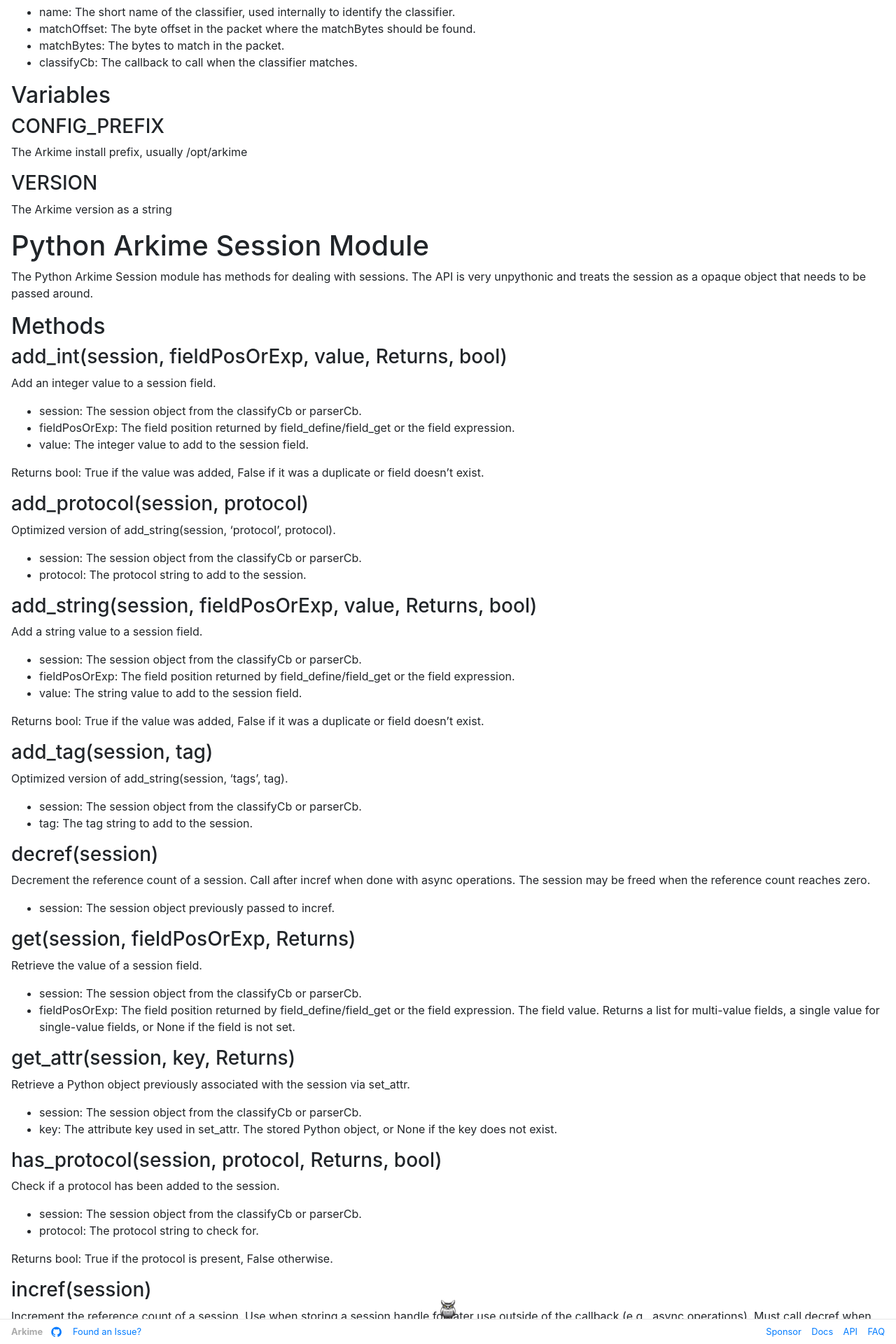
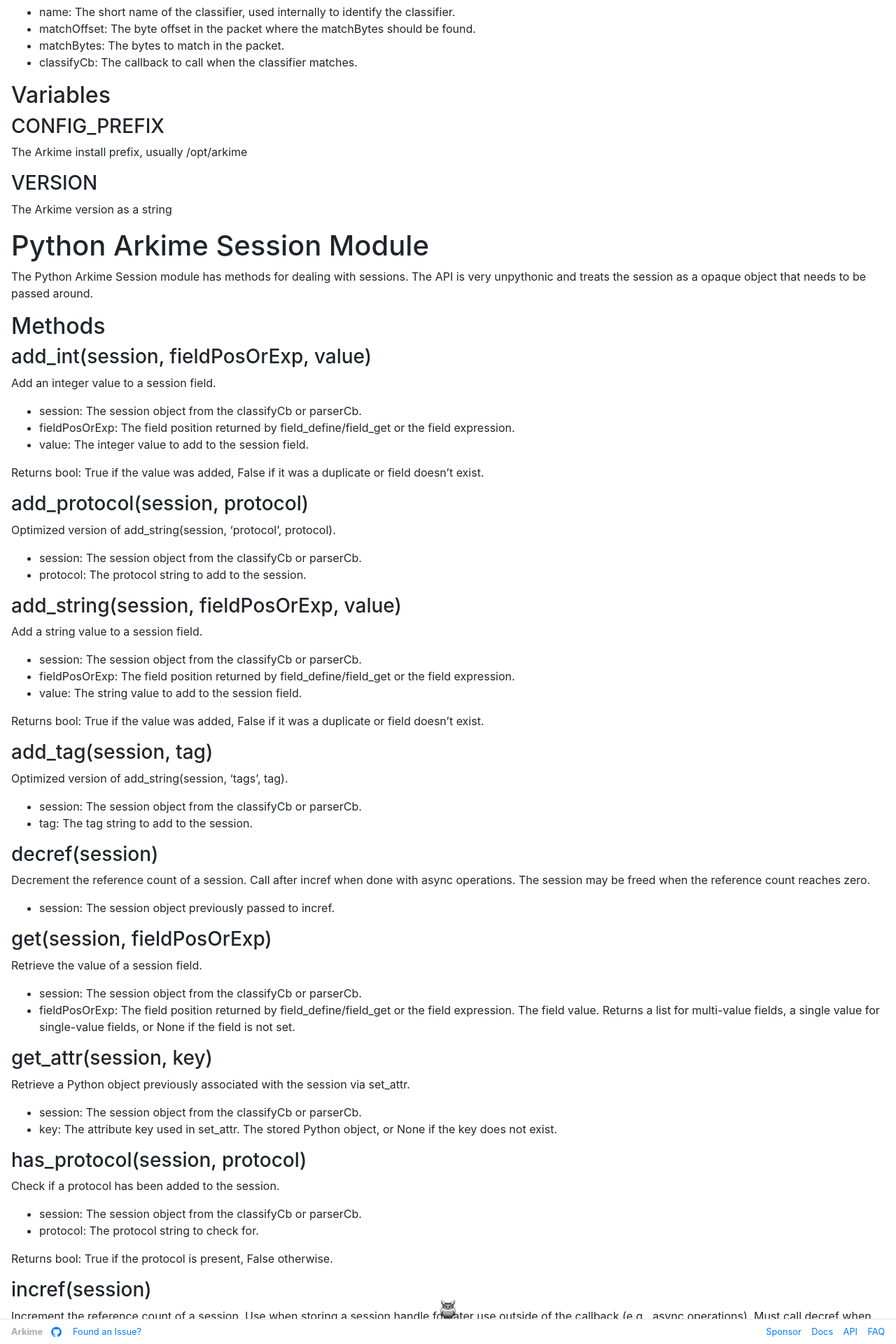
Before and after one commit to arkime/arkimeweb, a Jekyll site: the page built from _wiki/python.md, in a window 1280 px wide. Shown: the part 3080-5000 px from the top of the page at 70% size. Built offline with Jekyll 4.4.1, drawn with Linux system fonts in a browser that asks for light colours.

Commit message:
fix returns in arg list

```diff
--- a/_wiki/python.md
+++ b/_wiki/python.md
@@ -173,7 +173,7 @@
 
 ## Methods
 
-### add_int(session, fieldPosOrExp, value, Returns, bool)
+### add_int(session, fieldPosOrExp, value)
 
 Add an integer value to a session field.
 
@@ -190,7 +190,7 @@
 * session: The session object from the classifyCb or parserCb.
 * protocol: The protocol string to add to the session.
 
-### add_string(session, fieldPosOrExp, value, Returns, bool)
+### add_string(session, fieldPosOrExp, value)
 
 Add a string value to a session field.
 
@@ -214,7 +214,7 @@
 
 * session: The session object previously passed to incref.
 
-### get(session, fieldPosOrExp, Returns)
+### get(session, fieldPosOrExp)
 
 Retrieve the value of a session field.
 
@@ -223,7 +223,7 @@
  The field value. Returns a list for multi-value fields, a single value for single-value
  fields, or None if the field is not set.
 
-### get_attr(session, key, Returns)
+### get_attr(session, key)
 
 Retrieve a Python object previously associated with the session via set_attr.
 
@@ -231,7 +231,7 @@
 * key: The attribute key used in set_attr.
  The stored Python object, or None if the key does not exist.
 
-### has_protocol(session, protocol, Returns, bool)
+### has_protocol(session, protocol)
 
 Check if a protocol has been added to the session.
 
@@ -325,7 +325,7 @@
   - writerFileNum - Integer - The writer file number from files index
   - writerFilePos - Integer - The offset in the writer file
 
-### run_ethernet_cb(batch, packet, packetBytes, type, description, Returns, PacketRC)
+### run_ethernet_cb(batch, packet, packetBytes, type, description)
 
 Continue processing a packet at the Ethernet layer. Calls the registered callback for the ethertype.
 
@@ -337,7 +337,7 @@
 
 Returns PacketRC: The result from the ethertype handler, or UNKNOWN_ETHER if no handler registered.
 
-### run_ip_cb(batch, packet, packetBytes, type, description, Returns, PacketRC)
+### run_ip_cb(batch, packet, packetBytes, type, description)
 
 Continue processing a packet at the IP layer. Calls the registered callback for the IP protocol.
 
```
Also changed, not shown: 1 other file.
